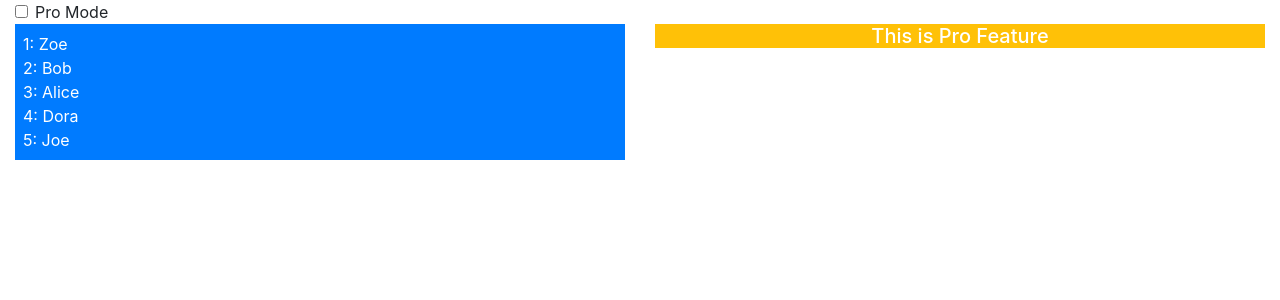
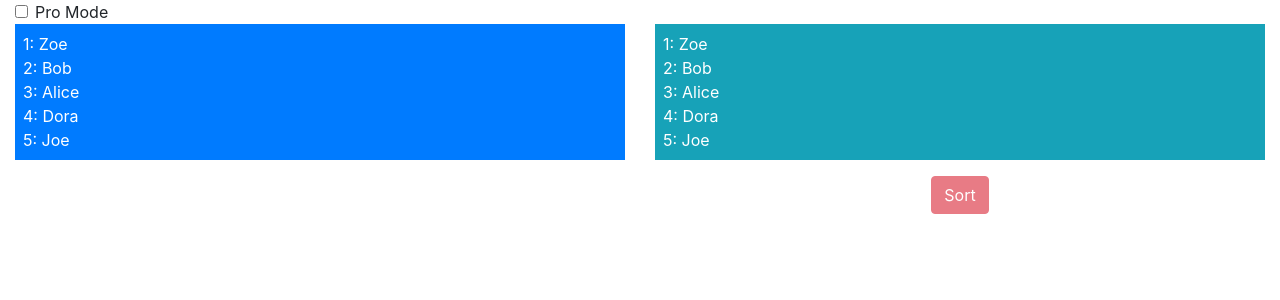
Before and after one commit to ndminh1307js/pro-react-16, a React (Create React App) app in the folder Chapter-14/composition/: page / in a window 1280 px wide. Shown: the top 300 px of the page. Built offline with nearby package versions, Linux system fonts and the light colour scheme.

Commit message:
Defining the Context, Context Provider & Context Consumer

```diff
--- a/Chapter-14/composition/src/ActionButton.js
+++ b/Chapter-14/composition/src/ActionButton.js
@@ -1,13 +1,24 @@
 import React, { Component } from 'react';
+import { ProModeContext } from './ProModeContext';
 
 export class ActionButton extends Component {
 	render() {
 		return (
-			<button
-				className={`btn btn-${this.props.theme} m-2`}
-				onClick={this.props.callback}>
-				{this.props.text}
-			</button>
+			<ProModeContext.Consumer>
+				{contextData => (
+					<button
+						className={this.getClasses(contextData.proMode)}
+						onClick={this.props.callback}
+						disabled={!contextData.proMode}>
+						{this.props.text}
+					</button>
+				)}
+			</ProModeContext.Consumer>
 		);
 	}
+
+	getClasses = proMode => {
+		let col = proMode ? this.props.theme : 'danger';
+		return `btn btn-${col} m-2`;
+	};
 }
--- a/Chapter-14/composition/src/App.js
+++ b/Chapter-14/composition/src/App.js
@@ -1,9 +1,7 @@
 import React, { Component } from 'react';
 import { SortedList } from './SortedList';
 import { GeneralList } from './GeneralList';
-import { ProFeature } from './ProFeature';
-// import { ProController } from './ProController';
-// import { LogToConsole } from './LogToConsole';
+import { ProModeContext } from './ProModeContext';
 
 export default class App extends Component {
 	constructor(props) {
@@ -11,12 +9,16 @@ export default class App extends Component {
 		this.state = {
 			names: ['Zoe', 'Bob', 'Alice', 'Dora', 'Joe'],
 			cities: ['London', 'New York', 'Madrid', 'Paris', 'Milan'],
-			proMode: false,
+			proContextData: {
+				proMode: false,
+			},
 		};
 	}
 
 	toggleProMode = () => {
-		this.setState({ proMode: !this.state.proMode });
+		this.setState(
+			state => (state.proContextData.proMode = !state.proContextData.proMode),
+		);
 	};
 
 	render() {
@@ -28,7 +30,7 @@ export default class App extends Component {
 							<input
 								type='checkbox'
 								className='form-check-input'
-								value={this.state.proMode}
+								value={this.state.proContextData.proMode}
 								onChange={this.toggleProMode}
 							/>
 							<label className='form-check-label'>Pro Mode</label>
@@ -40,10 +42,12 @@ export default class App extends Component {
 						<GeneralList list={this.state.names} theme='primary' />
 					</div>
 					<div className='col-6'>
-						<ProFeature
-							pro={this.state.proMode}
-							render={() => <SortedList list={this.state.names} />}
-						/>
+						<ProModeContext.Provider value={this.state.proContextData}>
+							<SortedList
+								proMode={this.state.proMode}
+								list={this.state.names}
+							/>
+						</ProModeContext.Provider>
 					</div>
 				</div>
 			</div>
--- a/Chapter-14/composition/src/ProFeature.js
+++ b/Chapter-14/composition/src/ProFeature.js
@@ -2,7 +2,7 @@ import React from 'react';
 
 export function ProFeature(props) {
 	if (props.pro) {
-		return props.render();
+		return props.render('Pro Feature');
 	} else {
 		return (
 			<h5 className='bg-warning text-center text-white'>This is Pro Feature</h5>
--- /dev/null
+++ b/Chapter-14/composition/src/ProModeContext.js
@@ -0,0 +1,5 @@
+import React from 'react';
+
+export const ProModeContext = React.createContext({
+	proMode: false,
+});
--- a/Chapter-14/composition/src/SortedList.js
+++ b/Chapter-14/composition/src/SortedList.js
@@ -25,6 +25,7 @@ export class SortedList extends Component {
 				<div className='text-center m-2'>
 					<ActionButton
 						theme='primary'
+						proMode={this.props.proMode}
 						text='Sort'
 						callback={this.toggleSort}
 					/>
```
